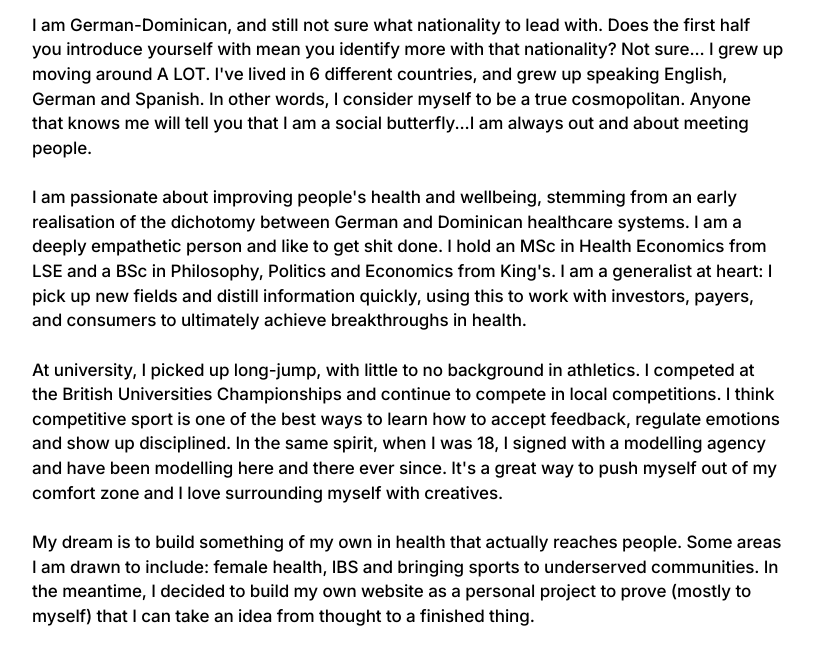
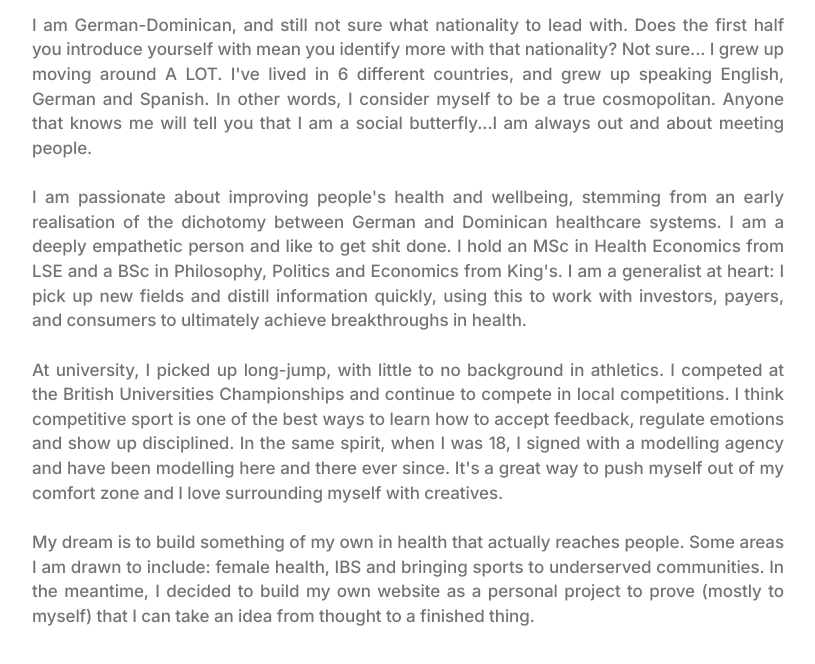
Before and after one commit to LeoniPB/leoni.payano, a plain HTML site: page about.html in a window 1280 px wide. Shown: the part 878-1542 px from the top of the page, without its empty margins (232-1047 px from the left). Drawn offline with Linux system fonts and the light colour scheme.

Commit message:
style.css

```diff
--- a/style.css
+++ b/style.css
@@ -306,8 +306,9 @@ a { text-decoration: none; color: inherit; }
   font-size: 17px;
   letter-spacing: -0.005em;
   line-height: 1.45;
-  color: #000;
+  color: var(--text-black);
   white-space: pre-line;
+  text-align: justify;
 }
 
 /* ---------- Projects page ---------- */
```
